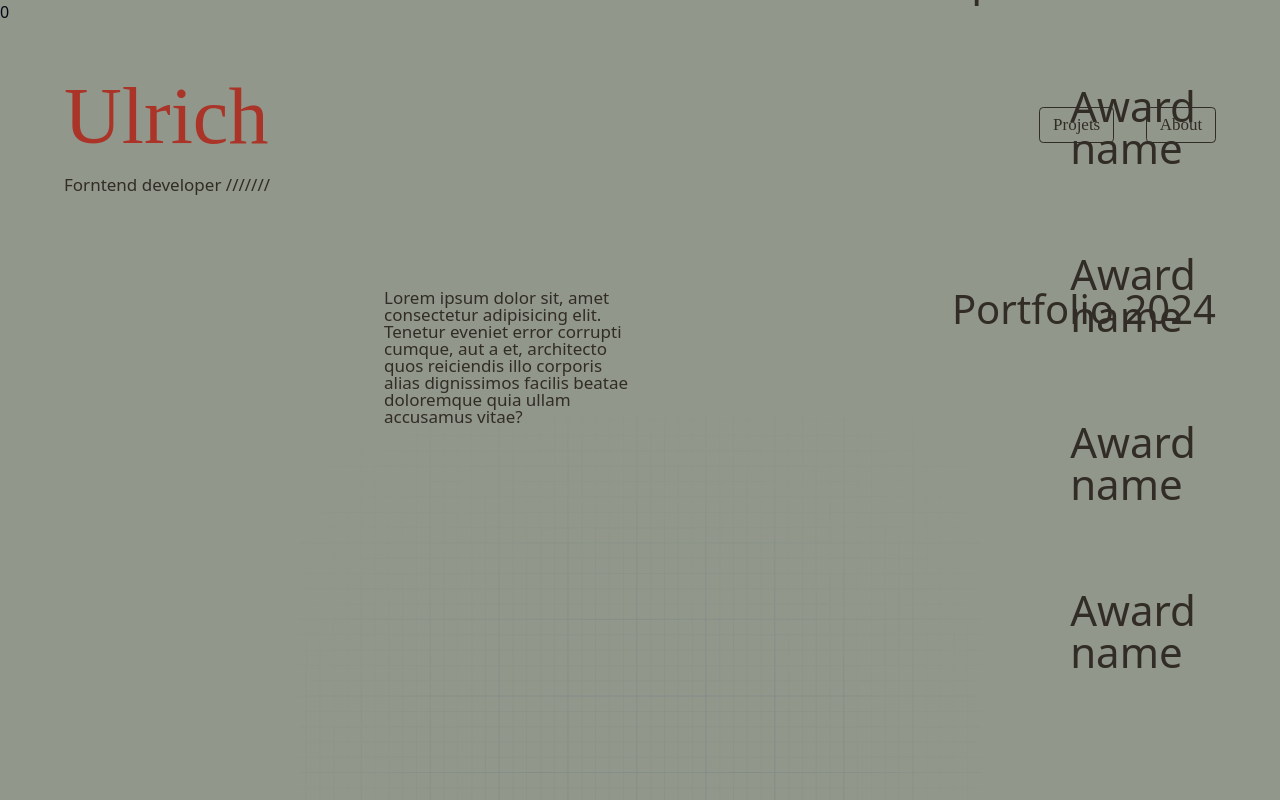
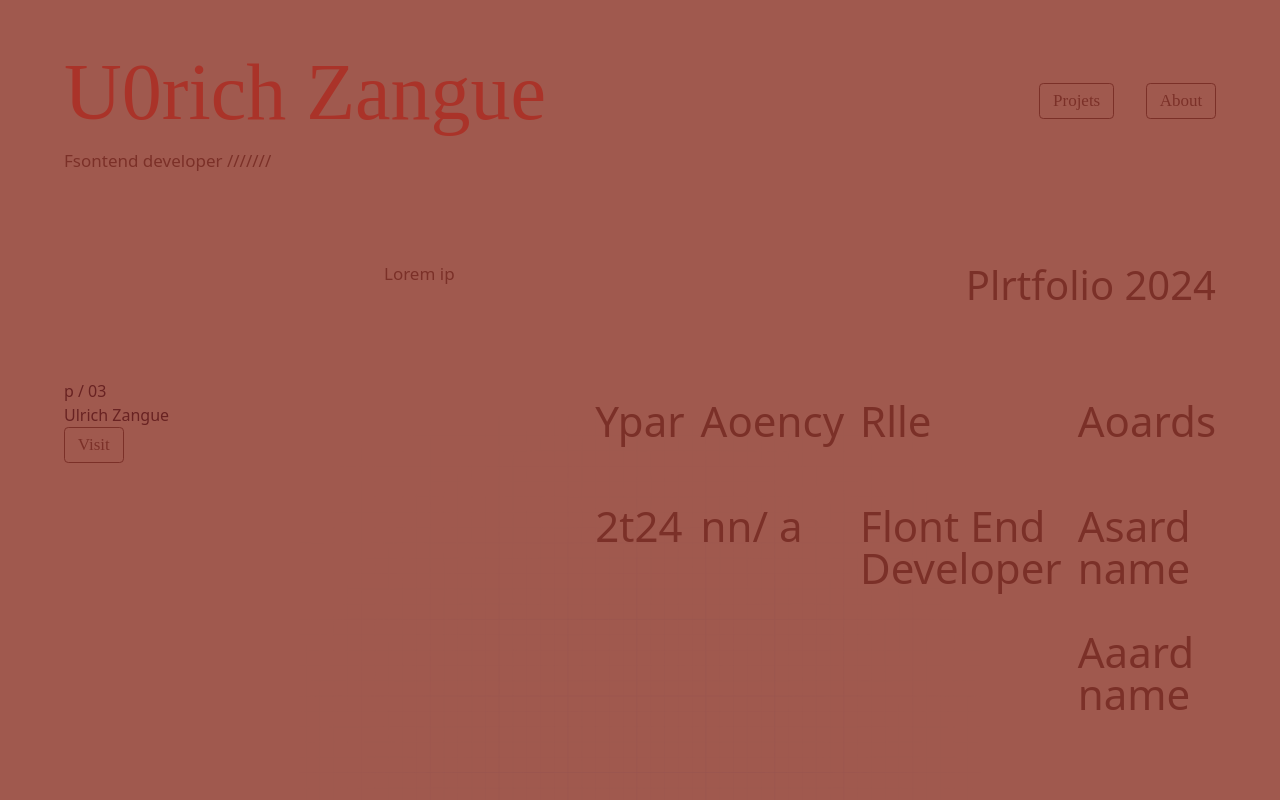
Before and after one commit to zangue-mbcode/ulrich-zangue, a Next.js app: page / in a window 1280 px wide. Built offline with nearby package versions, Linux system fonts and the light colour scheme.

Commit message:
home page

```diff
--- a/src/app/globals.css
+++ b/src/app/globals.css
@@ -216,7 +216,7 @@ footer > div {
 .slide-info {
   display: flex;
   align-items: flex-start;
-  gap: 2em;
+  gap: 1em;
 }
 
 .slide-info > div{
@@ -225,14 +225,14 @@ footer > div {
 
 .slide-info p {
   font-size: 42px;
-  padding: 0.5em 0 1.5em 0;
+  padding: 0.5em 0 0.5em 0;
 }
 
 .year p:nth-child(1),
 .role p:nth-child(1),
 .agency p:nth-child(1),
 .awards p:nth-child(1) {
-  margin-bottom: 2em;
+  margin-bottom: 0.5em;
 }
 
 .hero-img{
@@ -250,7 +250,7 @@ footer > div {
   background-size: cover;
 }
 
-/* .loader{
+.loader{
   position: fixed;
   top: 0;
   width: 100%;
@@ -266,4 +266,68 @@ footer > div {
   bottom: 0;
   font-size: 40px;
   padding: 2em;
-} */
+}
+
+.mask:nth-child(1){
+  clip-path: polygon(0% 0, 0% 0, 0% 100%, 0% 100%);
+}
+
+.mask:nth-child(2){
+  clip-path: polygon(10% 0, 10% 0, 10% 100%, 10% 100%);
+}
+
+.mask:nth-child(3){
+  clip-path: polygon(20% 0, 20% 0, 20% 100%, 20% 100%);
+}
+
+.mask:nth-child(4){
+  clip-path: polygon(30% 0, 30% 0, 30% 100%, 30% 100%);
+}
+
+.mask:nth-child(5){
+  clip-path: polygon(40% 0, 40% 0, 40% 100%, 40% 100%);
+}
+
+.mask:nth-child(6){
+  clip-path: polygon(50% 0, 50% 0, 50% 100%, 50% 100%);
+}
+
+.mask:nth-child(7){
+  clip-path: polygon(60% 0, 60% 0, 60% 100%, 60% 100%);
+}
+
+.mask:nth-child(8){
+  clip-path: polygon(70% 0, 70% 0, 70% 100%, 70% 100%);
+}
+
+.mask:nth-child(9){
+  clip-path: polygon(80% 0, 80% 0, 80% 100%, 80% 100%);
+}
+
+.mask:nth-child(10){
+  clip-path: polygon(90% 0, 90% 0, 90% 100%, 90% 100%);
+}
+
+@media (max-width: 900px){
+  .logo h1{
+    font-size: 24px;
+  }
+
+  .sub-nav{
+    right: 0;
+    width: 100%;
+  }
+
+  p.intro{
+    display: none;
+  }
+
+  .slide-name p {
+    font-size: 24px;
+  }
+
+  .awards,
+  .agency {
+    display: none;
+  }
+}
--- a/src/app/page.tsx
+++ b/src/app/page.tsx
@@ -1,6 +1,6 @@
 "use client"
 import Image from 'next/image'
-import { useRef } from "react";
+import { useEffect, useRef } from "react";
 
 import gsap from "gsap"; // <-- import GSAP
 import { useGSAP } from "@gsap/react"; // <-- import the hook from our React package
@@ -9,9 +9,146 @@ import bgGrid from "@/assets/images/background-grid.webp"
 export default function Home() {
   const container = useRef<HTMLDivElement>(null);
 
+
+  useEffect(() => {
+
+  }, []); // Le tableau de dépendances est vide, donc cela s'exécutera une seule fois après le montage du composant
+
+
+
   useGSAP(() => {
-    // gsap code here...
-    gsap.to(".box", {rotation: 180}); // <-- automatically reverted
+    // window.addEventListener("DOMContentLoader", contentLoader)
+    const counter = document.querySelector(".counter");
+    const loader = document.querySelector(".loader");
+    const elementsToAnimate = document.querySelectorAll("p:not(.intro), .logo h1");
+    const introTag = document.querySelector(".intro");
+    let animationsInitialized = false;
+
+    const shuffleText = (finalText: any, duration: any, callback: any) => {
+      let i = 0;
+      const shuffleInterval = setInterval(() => {
+        if (i < duration) {
+          // counter!.innerHTML = Math.random().toString(36).substring(2, 8);
+          i++;
+        } else {
+          clearInterval(shuffleInterval);
+          counter!.innerHTML = finalText;
+          if (callback) callback()
+        }
+      }, 50)
+    }
+
+    const removeLetters = () => {
+      let text = counter!.innerHTML;
+      const removeInterval = setInterval(() => {
+        if (text.length > 0) {
+          text = text.substring(0, text.length - 1);
+          counter!.innerHTML = text;
+        } else {
+          clearInterval(removeInterval);
+          if (!animationsInitialized) {
+            animateElements();
+            animateIntroTag();
+          }
+          fadeOutLoader();
+        }
+      }, 100)
+    }
+
+    const animateElements = () => {
+      if (animationsInitialized) return;
+      animationsInitialized = true;
+
+      elementsToAnimate.forEach((element) => {
+        let originalText = element.textContent;
+        let index = 0;
+
+        const shuffleInterval = setInterval(() => {
+          if (index < originalText!.length) {
+            let shuffledText = "";
+            for (let i = 0; i <= index ; i++) {
+              shuffledText +=
+                i < index ? originalText![i] : Math.random().toString(36)[2]
+            }
+            element.textContent = shuffledText + originalText!.substring(index + 1);
+            index++
+          } else {
+            clearInterval(shuffleInterval);
+            counter!.textContent = originalText;
+          }
+        }, 100);
+
+
+      })
+    }
+
+    const animateIntroTag = () => {
+      let originalText = introTag?.textContent;
+      let currentText = "";
+      let index = 0;
+
+      const revealText = setInterval(() => {
+        if (index < originalText!.length) {
+          currentText += originalText![index]
+          introTag!.textContent = currentText;
+          index++;
+        } else {
+          clearInterval(revealText)
+        }
+      }, 25);
+    }
+
+    const animateMasks = () => {
+      const masks = document.querySelectorAll('.hero-img .mask')
+      const clipPathValues = [
+        "polygon(10% 0, 0% 0, 10%, 100%, 10% 100%)",
+        "polygon(20% 0, 10% 0, 10%, 100%, 20% 100%)",
+        "polygon(30% 0, 20% 0, 20%, 100%, 30% 100%)",
+        "polygon(40% 0, 30% 0, 30%, 100%, 40% 100%)",
+        "polygon(50% 0, 40% 0, 40%, 100%, 50% 100%)",
+        "polygon(60% 0, 50% 0, 50%, 100%, 60% 100%)",
+        "polygon(70% 0, 60% 0, 60%, 100%, 70% 100%)",
+        "polygon(80% 0, 70% 0, 70%, 100%, 80% 100%)",
+        "polygon(90% 0, 80% 0, 80%, 100%, 90% 100%)",
+        "polygon(100% 0, 90% 0, 90%, 100%, 100% 100%)",
+      ];
+
+      setTimeout(() => {
+        masks.forEach((mask, index) => {
+          gsap.to(mask, {
+            clipPath: clipPathValues[index % clipPathValues.length],
+            duration: 1,
+            delay: index * 0.1,
+          });
+        });
+      });
+    }
+
+    gsap.to(counter, {
+      innerHTML: 100 + "%",
+      duration: 3,
+      snap: "innerHTML",
+      ease: "none",
+      onComplete: () => {
+        setTimeout(
+          () =>
+          shuffleText("UZ DEV", 20, () => {
+            setTimeout(removeLetters, 500)
+          })
+        )
+      }
+    })
+
+    const fadeOutLoader = () => {
+      gsap.to(loader, {
+        opacity: 0,
+        pointerEvents: "none",
+        duration: 1,
+        onComplete: () => {
+          animateMasks();
+        }
+      })
+    }
 
   }, { scope: container }) // <-- scope for selector text (optional)
 
@@ -31,10 +168,10 @@ export default function Home() {
       <nav>
         <div className='logo-container'>
           <div className="logo">
-            <h1>Ulrich</h1>
+            <h1>Ulrich Zangue</h1>
           </div>
           <div className="logo-name">
-            <p>Forntend developer ///////</p>
+            <p>Frontend developer ///////</p>
           </div>
         </div>
         <div className="nav-buttons">
@@ -91,9 +228,6 @@ export default function Home() {
             <p>Awards</p>
             <p>Award name</p>
             <p>Award name</p>
-            <p>Award name</p>
-            <p>Award name</p>
-            <p>Award name</p>
           </div>
         </div>
       </footer>
```
Also changed, not shown: 1 other file (tests, documents, lock files or other folders).
